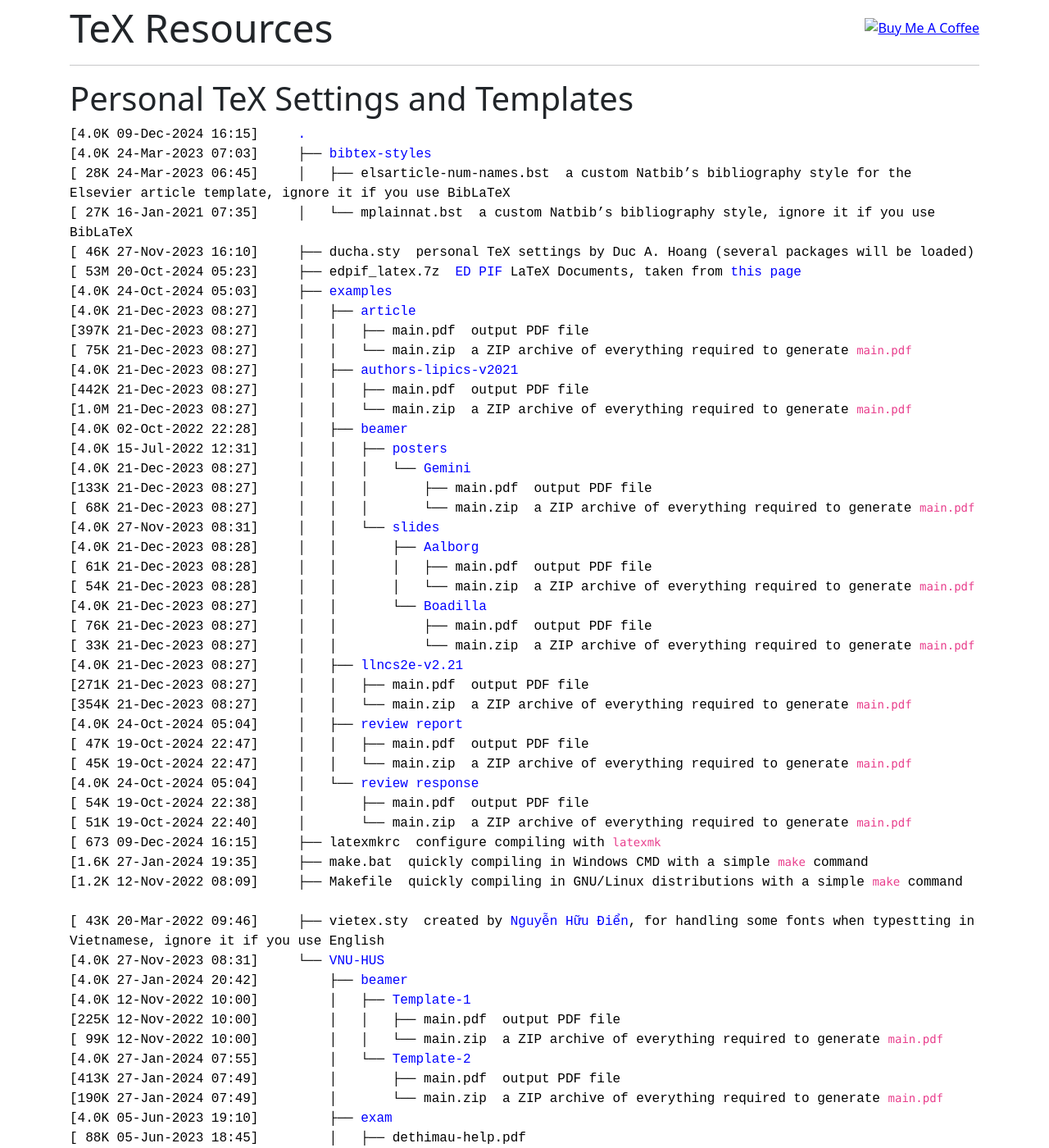
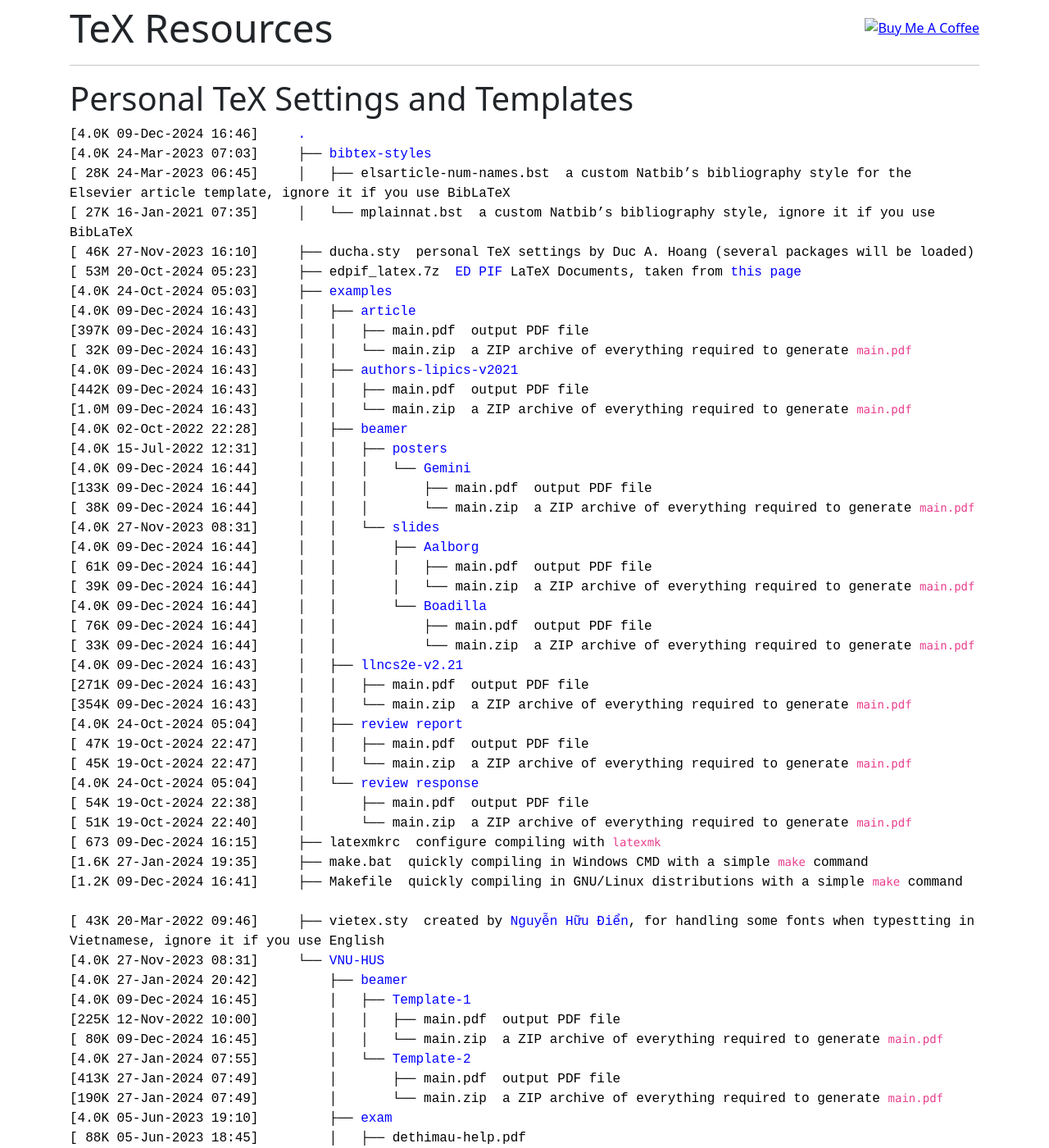
Before and after one commit to hoanganhduc/hoanganhduc.github.io, a Jekyll site: the page built from tex/index.md, in a window 1280 px wide and 1400 px high. Shown: the whole window at 82% size. Built offline with Jekyll 4.4.1, drawn with Linux system fonts in a browser that asks for light colours; nearby versions of some CDN libraries; a style sheet for code colours, icons or effects is not loaded.

Commit message:
Updated @ 2024-12-09  16:46:51 ICT

```diff
--- a/tex/dircontent.html
+++ b/tex/dircontent.html
@@ -1,4 +1,4 @@
-[4.0K&nbsp;09-Dec-2024&nbsp;16:15]&nbsp;&nbsp;&nbsp;&nbsp;	<a class="DIR" href="././">.</a><br>
+[4.0K&nbsp;09-Dec-2024&nbsp;16:46]&nbsp;&nbsp;&nbsp;&nbsp;	<a class="DIR" href="././">.</a><br>
 [4.0K&nbsp;24-Mar-2023&nbsp;07:03]&nbsp;&nbsp;&nbsp;&nbsp;	├── <a class="DIR" href="./bibtex-styles/">bibtex-styles</a><br>
 [&nbsp;28K&nbsp;24-Mar-2023&nbsp;06:45]&nbsp;&nbsp;&nbsp;&nbsp;	│   ├── <a class="NORM" href="./bibtex-styles/elsarticle-num-names.bst">elsarticle-num-names.bst</a>&nbsp;&nbsp;<span style="font-family: monospace;">a custom Natbib's bibliography style for the Elsevier article template, ignore it if you use BibLaTeX
 </span>&nbsp;&nbsp;<span style="font-family: monospace;"></span><br>
@@ -7,33 +7,33 @@
 [&nbsp;46K&nbsp;27-Nov-2023&nbsp;16:10]&nbsp;&nbsp;&nbsp;&nbsp;	├── <a class="NORM" href="./ducha.sty">ducha.sty</a>&nbsp;&nbsp;<span style="font-family: monospace;">personal TeX settings by Duc A. Hoang (several packages will be loaded)</span><br>
 [&nbsp;53M&nbsp;20-Oct-2024&nbsp;05:23]&nbsp;&nbsp;&nbsp;&nbsp;	├── <a class="NORM" href="./edpif_latex.7z">edpif_latex.7z</a>&nbsp;&nbsp;<span style="font-family: monospace;">[ED PIF](https://www.edpif.org) LaTeX Documents, taken from [this page](https://www.edpif.org/documents/?f=latex)</span><br>
 [4.0K&nbsp;24-Oct-2024&nbsp;05:03]&nbsp;&nbsp;&nbsp;&nbsp;	├── <a class="DIR" href="./examples/">examples</a><br>
-[4.0K&nbsp;21-Dec-2023&nbsp;08:27]&nbsp;&nbsp;&nbsp;&nbsp;	│   ├── <a class="DIR" href="./examples/article/">article</a><br>
-[397K&nbsp;21-Dec-2023&nbsp;08:27]&nbsp;&nbsp;&nbsp;&nbsp;	│   │   ├── <a class="NORM" href="./examples/article/main.pdf">main.pdf</a>&nbsp;&nbsp;<span style="font-family: monospace;">output PDF file
+[4.0K&nbsp;09-Dec-2024&nbsp;16:43]&nbsp;&nbsp;&nbsp;&nbsp;	│   ├── <a class="DIR" href="./examples/article/">article</a><br>
+[397K&nbsp;09-Dec-2024&nbsp;16:43]&nbsp;&nbsp;&nbsp;&nbsp;	│   │   ├── <a class="NORM" href="./examples/article/main.pdf">main.pdf</a>&nbsp;&nbsp;<span style="font-family: monospace;">output PDF file
 </span>&nbsp;&nbsp;<span style="font-family: monospace;"></span><br>
-[&nbsp;75K&nbsp;21-Dec-2023&nbsp;08:27]&nbsp;&nbsp;&nbsp;&nbsp;	│   │   └── <a class="NORM" href="./examples/article/main.zip">main.zip</a>&nbsp;&nbsp;<span style="font-family: monospace;">a ZIP archive of everything required to generate `main.pdf`</span><br>
-[4.0K&nbsp;21-Dec-2023&nbsp;08:27]&nbsp;&nbsp;&nbsp;&nbsp;	│   ├── <a class="DIR" href="./examples/authors-lipics-v2021/">authors-lipics-v2021</a><br>
-[442K&nbsp;21-Dec-2023&nbsp;08:27]&nbsp;&nbsp;&nbsp;&nbsp;	│   │   ├── <a class="NORM" href="./examples/authors-lipics-v2021/main.pdf">main.pdf</a>&nbsp;&nbsp;<span style="font-family: monospace;">output PDF file
+[&nbsp;32K&nbsp;09-Dec-2024&nbsp;16:43]&nbsp;&nbsp;&nbsp;&nbsp;	│   │   └── <a class="NORM" href="./examples/article/main.zip">main.zip</a>&nbsp;&nbsp;<span style="font-family: monospace;">a ZIP archive of everything required to generate `main.pdf`</span><br>
+[4.0K&nbsp;09-Dec-2024&nbsp;16:43]&nbsp;&nbsp;&nbsp;&nbsp;	│   ├── <a class="DIR" href="./examples/authors-lipics-v2021/">authors-lipics-v2021</a><br>
+[442K&nbsp;09-Dec-2024&nbsp;16:43]&nbsp;&nbsp;&nbsp;&nbsp;	│   │   ├── <a class="NORM" href="./examples/authors-lipics-v2021/main.pdf">main.pdf</a>&nbsp;&nbsp;<span style="font-family: monospace;">output PDF file
 </span>&nbsp;&nbsp;<span style="font-family: monospace;"></span><br>
-[1.0M&nbsp;21-Dec-2023&nbsp;08:27]&nbsp;&nbsp;&nbsp;&nbsp;	│   │   └── <a class="NORM" href="./examples/authors-lipics-v2021/main.zip">main.zip</a>&nbsp;&nbsp;<span style="font-family: monospace;">a ZIP archive of everything required to generate `main.pdf`</span><br>
+[1.0M&nbsp;09-Dec-2024&nbsp;16:43]&nbsp;&nbsp;&nbsp;&nbsp;	│   │   └── <a class="NORM" href="./examples/authors-lipics-v2021/main.zip">main.zip</a>&nbsp;&nbsp;<span style="font-family: monospace;">a ZIP archive of everything required to generate `main.pdf`</span><br>
 [4.0K&nbsp;02-Oct-2022&nbsp;22:28]&nbsp;&nbsp;&nbsp;&nbsp;	│   ├── <a class="DIR" href="./examples/beamer/">beamer</a><br>
 [4.0K&nbsp;15-Jul-2022&nbsp;12:31]&nbsp;&nbsp;&nbsp;&nbsp;	│   │   ├── <a class="DIR" href="./examples/beamer/posters/">posters</a><br>
-[4.0K&nbsp;21-Dec-2023&nbsp;08:27]&nbsp;&nbsp;&nbsp;&nbsp;	│   │   │   └── <a class="DIR" href="./examples/beamer/posters/Gemini/">Gemini</a><br>
-[133K&nbsp;21-Dec-2023&nbsp;08:27]&nbsp;&nbsp;&nbsp;&nbsp;	│   │   │   &nbsp;&nbsp;&nbsp; ├── <a class="NORM" href="./examples/beamer/posters/Gemini/main.pdf">main.pdf</a>&nbsp;&nbsp;<span style="font-family: monospace;">output PDF file
+[4.0K&nbsp;09-Dec-2024&nbsp;16:44]&nbsp;&nbsp;&nbsp;&nbsp;	│   │   │   └── <a class="DIR" href="./examples/beamer/posters/Gemini/">Gemini</a><br>
+[133K&nbsp;09-Dec-2024&nbsp;16:44]&nbsp;&nbsp;&nbsp;&nbsp;	│   │   │   &nbsp;&nbsp;&nbsp; ├── <a class="NORM" href="./examples/beamer/posters/Gemini/main.pdf">main.pdf</a>&nbsp;&nbsp;<span style="font-family: monospace;">output PDF file
 </span>&nbsp;&nbsp;<span style="font-family: monospace;"></span><br>
-[&nbsp;68K&nbsp;21-Dec-2023&nbsp;08:27]&nbsp;&nbsp;&nbsp;&nbsp;	│   │   │   &nbsp;&nbsp;&nbsp; └── <a class="NORM" href="./examples/beamer/posters/Gemini/main.zip">main.zip</a>&nbsp;&nbsp;<span style="font-family: monospace;">a ZIP archive of everything required to generate `main.pdf`</span><br>
+[&nbsp;38K&nbsp;09-Dec-2024&nbsp;16:44]&nbsp;&nbsp;&nbsp;&nbsp;	│   │   │   &nbsp;&nbsp;&nbsp; └── <a class="NORM" href="./examples/beamer/posters/Gemini/main.zip">main.zip</a>&nbsp;&nbsp;<span style="font-family: monospace;">a ZIP archive of everything required to generate `main.pdf`</span><br>
 [4.0K&nbsp;27-Nov-2023&nbsp;08:31]&nbsp;&nbsp;&nbsp;&nbsp;	│   │   └── <a class="DIR" href="./examples/beamer/slides/">slides</a><br>
-[4.0K&nbsp;21-Dec-2023&nbsp;08:28]&nbsp;&nbsp;&nbsp;&nbsp;	│   │   &nbsp;&nbsp;&nbsp; ├── <a class="DIR" href="./examples/beamer/slides/Aalborg/">Aalborg</a><br>
-[&nbsp;61K&nbsp;21-Dec-2023&nbsp;08:28]&nbsp;&nbsp;&nbsp;&nbsp;	│   │   &nbsp;&nbsp;&nbsp; │   ├── <a class="NORM" href="./examples/beamer/slides/Aalborg/main.pdf">main.pdf</a>&nbsp;&nbsp;<span style="font-family: monospace;">output PDF file
+[4.0K&nbsp;09-Dec-2024&nbsp;16:44]&nbsp;&nbsp;&nbsp;&nbsp;	│   │   &nbsp;&nbsp;&nbsp; ├── <a class="DIR" href="./examples/beamer/slides/Aalborg/">Aalborg</a><br>
+[&nbsp;61K&nbsp;09-Dec-2024&nbsp;16:44]&nbsp;&nbsp;&nbsp;&nbsp;	│   │   &nbsp;&nbsp;&nbsp; │   ├── <a class="NORM" href="./examples/beamer/slides/Aalborg/main.pdf">main.pdf</a>&nbsp;&nbsp;<span style="font-family: monospace;">output PDF file
 </span>&nbsp;&nbsp;<span style="font-family: monospace;"></span><br>
-[&nbsp;54K&nbsp;21-Dec-2023&nbsp;08:28]&nbsp;&nbsp;&nbsp;&nbsp;	│   │   &nbsp;&nbsp;&nbsp; │   └── <a class="NORM" href="./examples/beamer/slides/Aalborg/main.zip">main.zip</a>&nbsp;&nbsp;<span style="font-family: monospace;">a ZIP archive of everything required to generate `main.pdf`</span><br>
-[4.0K&nbsp;21-Dec-2023&nbsp;08:27]&nbsp;&nbsp;&nbsp;&nbsp;	│   │   &nbsp;&nbsp;&nbsp; └── <a class="DIR" href="./examples/beamer/slides/Boadilla/">Boadilla</a><br>
-[&nbsp;76K&nbsp;21-Dec-2023&nbsp;08:27]&nbsp;&nbsp;&nbsp;&nbsp;	│   │   &nbsp;&nbsp;&nbsp; &nbsp;&nbsp;&nbsp; ├── <a class="NORM" href="./examples/beamer/slides/Boadilla/main.pdf">main.pdf</a>&nbsp;&nbsp;<span style="font-family: monospace;">output PDF file
+[&nbsp;39K&nbsp;09-Dec-2024&nbsp;16:44]&nbsp;&nbsp;&nbsp;&nbsp;	│   │   &nbsp;&nbsp;&nbsp; │   └── <a class="NORM" href="./examples/beamer/slides/Aalborg/main.zip">main.zip</a>&nbsp;&nbsp;<span style="font-family: monospace;">a ZIP archive of everything required to generate `main.pdf`</span><br>
+[4.0K&nbsp;09-Dec-2024&nbsp;16:44]&nbsp;&nbsp;&nbsp;&nbsp;	│   │   &nbsp;&nbsp;&nbsp; └── <a class="DIR" href="./examples/beamer/slides/Boadilla/">Boadilla</a><br>
+[&nbsp;76K&nbsp;09-Dec-2024&nbsp;16:44]&nbsp;&nbsp;&nbsp;&nbsp;	│   │   &nbsp;&nbsp;&nbsp; &nbsp;&nbsp;&nbsp; ├── <a class="NORM" href="./examples/beamer/slides/Boadilla/main.pdf">main.pdf</a>&nbsp;&nbsp;<span style="font-family: monospace;">output PDF file
 </span>&nbsp;&nbsp;<span style="font-family: monospace;"></span><br>
-[&nbsp;33K&nbsp;21-Dec-2023&nbsp;08:27]&nbsp;&nbsp;&nbsp;&nbsp;	│   │   &nbsp;&nbsp;&nbsp; &nbsp;&nbsp;&nbsp; └── <a class="NORM" href="./examples/beamer/slides/Boadilla/main.zip">main.zip</a>&nbsp;&nbsp;<span style="font-family: monospace;">a ZIP archive of everything required to generate `main.pdf`</span><br>
-[4.0K&nbsp;21-Dec-2023&nbsp;08:27]&nbsp;&nbsp;&nbsp;&nbsp;	│   ├── <a class="DIR" href="./examples/llncs2e-v2.21/">llncs2e-v2.21</a><br>
-[271K&nbsp;21-Dec-2023&nbsp;08:27]&nbsp;&nbsp;&nbsp;&nbsp;	│   │   ├── <a class="NORM" href="./examples/llncs2e-v2.21/main.pdf">main.pdf</a>&nbsp;&nbsp;<span style="font-family: monospace;">output PDF file
+[&nbsp;33K&nbsp;09-Dec-2024&nbsp;16:44]&nbsp;&nbsp;&nbsp;&nbsp;	│   │   &nbsp;&nbsp;&nbsp; &nbsp;&nbsp;&nbsp; └── <a class="NORM" href="./examples/beamer/slides/Boadilla/main.zip">main.zip</a>&nbsp;&nbsp;<span style="font-family: monospace;">a ZIP archive of everything required to generate `main.pdf`</span><br>
+[4.0K&nbsp;09-Dec-2024&nbsp;16:43]&nbsp;&nbsp;&nbsp;&nbsp;	│   ├── <a class="DIR" href="./examples/llncs2e-v2.21/">llncs2e-v2.21</a><br>
+[271K&nbsp;09-Dec-2024&nbsp;16:43]&nbsp;&nbsp;&nbsp;&nbsp;	│   │   ├── <a class="NORM" href="./examples/llncs2e-v2.21/main.pdf">main.pdf</a>&nbsp;&nbsp;<span style="font-family: monospace;">output PDF file
 </span>&nbsp;&nbsp;<span style="font-family: monospace;"></span><br>
-[354K&nbsp;21-Dec-2023&nbsp;08:27]&nbsp;&nbsp;&nbsp;&nbsp;	│   │   └── <a class="NORM" href="./examples/llncs2e-v2.21/main.zip">main.zip</a>&nbsp;&nbsp;<span style="font-family: monospace;">a ZIP archive of everything required to generate `main.pdf`</span><br>
+[354K&nbsp;09-Dec-2024&nbsp;16:43]&nbsp;&nbsp;&nbsp;&nbsp;	│   │   └── <a class="NORM" href="./examples/llncs2e-v2.21/main.zip">main.zip</a>&nbsp;&nbsp;<span style="font-family: monospace;">a ZIP archive of everything required to generate `main.pdf`</span><br>
 [4.0K&nbsp;24-Oct-2024&nbsp;05:04]&nbsp;&nbsp;&nbsp;&nbsp;	│   ├── <a class="DIR" href="./examples/review%20report/">review report</a><br>
 [&nbsp;47K&nbsp;19-Oct-2024&nbsp;22:47]&nbsp;&nbsp;&nbsp;&nbsp;	│   │   ├── <a class="NORM" href="./examples/review%20report/main.pdf">main.pdf</a>&nbsp;&nbsp;<span style="font-family: monospace;">output PDF file
 </span>&nbsp;&nbsp;<span style="font-family: monospace;"></span><br>
@@ -45,16 +45,16 @@
 [&nbsp;673&nbsp;09-Dec-2024&nbsp;16:15]&nbsp;&nbsp;&nbsp;&nbsp;	├── <a class="NORM" href="./latexmkrc">latexmkrc</a>&nbsp;&nbsp;<span style="font-family: monospace;">configure compiling with `latexmk`</span><br>
 [1.6K&nbsp;27-Jan-2024&nbsp;19:35]&nbsp;&nbsp;&nbsp;&nbsp;	├── <a class="NORM" href="./make.bat">make.bat</a>&nbsp;&nbsp;<span style="font-family: monospace;">quickly compiling in Windows CMD with a simple `make` command
 </span>&nbsp;&nbsp;<span style="font-family: monospace;"></span><br>
-[1.2K&nbsp;12-Nov-2022&nbsp;08:09]&nbsp;&nbsp;&nbsp;&nbsp;	├── <a class="NORM" href="./Makefile">Makefile</a>&nbsp;&nbsp;<span style="font-family: monospace;">quickly compiling in GNU/Linux distributions with a simple `make` command
+[1.2K&nbsp;09-Dec-2024&nbsp;16:41]&nbsp;&nbsp;&nbsp;&nbsp;	├── <a class="NORM" href="./Makefile">Makefile</a>&nbsp;&nbsp;<span style="font-family: monospace;">quickly compiling in GNU/Linux distributions with a simple `make` command
 </span>&nbsp;&nbsp;<span style="font-family: monospace;"></span><br>
 [&nbsp;43K&nbsp;20-Mar-2022&nbsp;09:46]&nbsp;&nbsp;&nbsp;&nbsp;	├── <a class="NORM" href="./vietex.sty">vietex.sty</a>&nbsp;&nbsp;<span style="font-family: monospace;">created by [Nguyễn Hữu Điển](http://nhdien.wordpress.com/), for handling some fonts when typestting in Vietnamese, ignore it if you use English
 </span>&nbsp;&nbsp;<span style="font-family: monospace;"></span><br>
 [4.0K&nbsp;27-Nov-2023&nbsp;08:31]&nbsp;&nbsp;&nbsp;&nbsp;	└── <a class="DIR" href="./VNU-HUS/">VNU-HUS</a><br>
 [4.0K&nbsp;27-Jan-2024&nbsp;20:42]&nbsp;&nbsp;&nbsp;&nbsp;	&nbsp;&nbsp;&nbsp; ├── <a class="DIR" href="./VNU-HUS/beamer/">beamer</a><br>
-[4.0K&nbsp;12-Nov-2022&nbsp;10:00]&nbsp;&nbsp;&nbsp;&nbsp;	&nbsp;&nbsp;&nbsp; │   ├── <a class="DIR" href="./VNU-HUS/beamer/Template-1/">Template-1</a><br>
+[4.0K&nbsp;09-Dec-2024&nbsp;16:45]&nbsp;&nbsp;&nbsp;&nbsp;	&nbsp;&nbsp;&nbsp; │   ├── <a class="DIR" href="./VNU-HUS/beamer/Template-1/">Template-1</a><br>
 [225K&nbsp;12-Nov-2022&nbsp;10:00]&nbsp;&nbsp;&nbsp;&nbsp;	&nbsp;&nbsp;&nbsp; │   │   ├── <a class="NORM" href="./VNU-HUS/beamer/Template-1/main.pdf">main.pdf</a>&nbsp;&nbsp;<span style="font-family: monospace;">output PDF file
 </span>&nbsp;&nbsp;<span style="font-family: monospace;"></span><br>
-[&nbsp;99K&nbsp;12-Nov-2022&nbsp;10:00]&nbsp;&nbsp;&nbsp;&nbsp;	&nbsp;&nbsp;&nbsp; │   │   └── <a class="NORM" href="./VNU-HUS/beamer/Template-1/main.zip">main.zip</a>&nbsp;&nbsp;<span style="font-family: monospace;">a ZIP archive of everything required to generate `main.pdf`</span><br>
+[&nbsp;80K&nbsp;09-Dec-2024&nbsp;16:45]&nbsp;&nbsp;&nbsp;&nbsp;	&nbsp;&nbsp;&nbsp; │   │   └── <a class="NORM" href="./VNU-HUS/beamer/Template-1/main.zip">main.zip</a>&nbsp;&nbsp;<span style="font-family: monospace;">a ZIP archive of everything required to generate `main.pdf`</span><br>
 [4.0K&nbsp;27-Jan-2024&nbsp;07:55]&nbsp;&nbsp;&nbsp;&nbsp;	&nbsp;&nbsp;&nbsp; │   └── <a class="DIR" href="./VNU-HUS/beamer/Template-2/">Template-2</a><br>
 [413K&nbsp;27-Jan-2024&nbsp;07:49]&nbsp;&nbsp;&nbsp;&nbsp;	&nbsp;&nbsp;&nbsp; │   &nbsp;&nbsp;&nbsp; ├── <a class="NORM" href="./VNU-HUS/beamer/Template-2/main.pdf">main.pdf</a>&nbsp;&nbsp;<span style="font-family: monospace;">output PDF file
 </span>&nbsp;&nbsp;<span style="font-family: monospace;"></span><br>
```
Also changed, not shown: 15 other files.
